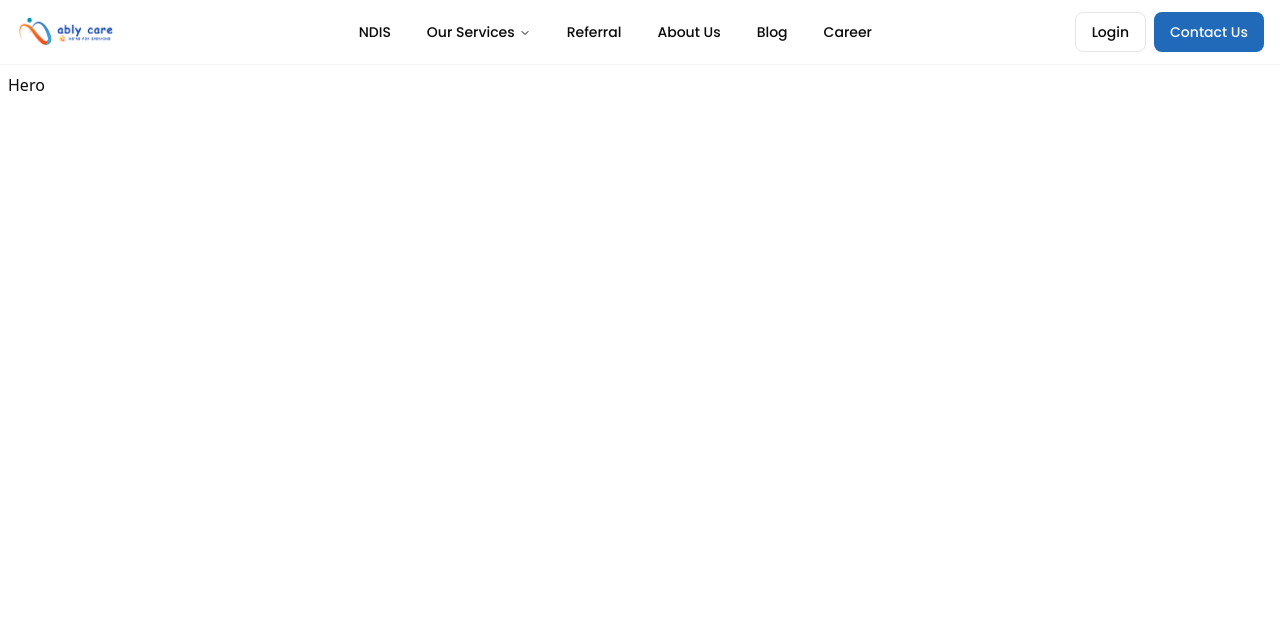
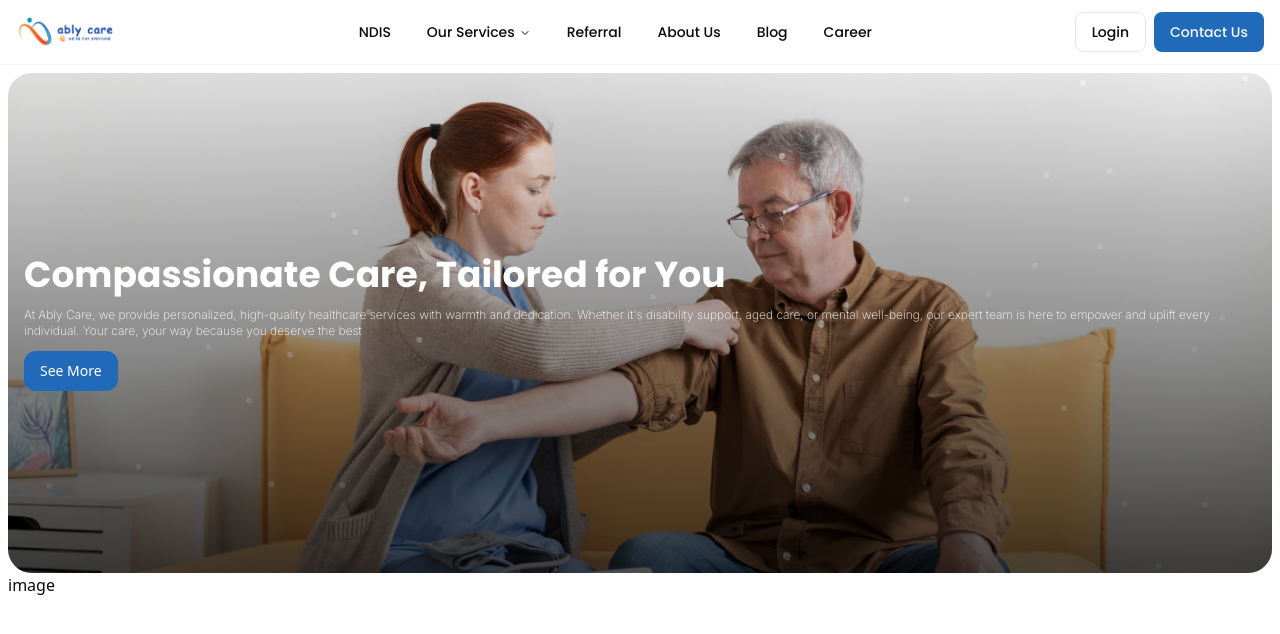
Before and after one commit to abhijithb200/ably-care-draft, a Next.js app: page / in a window 1280 px wide. Shown: the top 634 px of the page. Built offline with nearby package versions, Linux system fonts and the light colour scheme.

Commit message:
update : particle js added for next js

```diff
--- a/package.json
+++ b/package.json
@@ -11,6 +11,8 @@
   "dependencies": {
     "@radix-ui/react-navigation-menu": "^1.2.5",
     "@radix-ui/react-slot": "^1.1.2",
+    "@tsparticles/engine": "^3.8.1",
+    "@tsparticles/react": "^3.0.0",
     "class-variance-authority": "^0.7.1",
     "clsx": "^2.1.1",
     "lucide-react": "^0.481.0",
@@ -18,7 +20,8 @@
     "react": "^18",
     "react-dom": "^18",
     "tailwind-merge": "^3.0.2",
-    "tailwindcss-animate": "^1.0.7"
+    "tailwindcss-animate": "^1.0.7",
+    "tsparticles": "^3.8.1"
   },
   "devDependencies": {
     "@types/node": "^20",
--- /dev/null
+++ b/src/components/ParticlesBackground.tsx
@@ -0,0 +1,138 @@
+"use client";
+
+import { useEffect, useMemo, useState } from "react";
+import Particles, { initParticlesEngine } from "@tsparticles/react";
+import {
+  type Container,
+  type ISourceOptions,
+  MoveDirection,
+  OutMode,
+} from "@tsparticles/engine";
+import { loadSlim } from "@tsparticles/slim";
+
+const ParticlesBackground: React.FC = () => {
+  const [init, setInit] = useState(false);
+
+  useEffect(() => {
+    initParticlesEngine(async (engine) => {
+      await loadSlim(engine);
+    }).then(() => {
+      setInit(true);
+    });
+  }, []);
+
+  const options: ISourceOptions = useMemo(
+    () => ({
+      fullScreen:{
+        enable: false
+      },
+      fpsLimit: 120,
+      interactivity: {
+        events: {
+          onClick: {
+            enable: true,
+            mode: "push",
+          },
+          onHover: {
+            enable: true,
+            mode: "repulse",
+          },
+        },
+        modes: {
+          push: {
+            quantity: 4,
+          },
+          repulse: {
+            distance: 200,
+            duration: 0.4,
+          },
+        },
+      },
+        particles: {
+          number: {
+            value: 80,
+            density: {
+              enable: true,
+              value_area: 800
+            }
+          },
+          color: {
+            value: "#ffffff"
+          },
+          shape: {
+            type: "circle",
+            stroke: {
+              width: 0,
+              color: "#000000"
+            },
+            polygon: {
+              nb_sides: 5
+            },
+            image: {
+              src: "img/github.svg",
+              width: 100,
+              height: 100
+            }
+          },
+          opacity: {
+            value: 0.5,
+            random: false,
+            anim: {
+              enable: false,
+              speed: 1,
+              opacity_min: 0.1,
+              sync: false
+            }
+          },
+          size: {
+            value: 3,
+            random: true,
+            anim: {
+              enable: false,
+              speed: 40,
+              size_min: 0.1,
+              sync: false
+            }
+          },
+          line_linked: {
+            enable: false,
+            distance: 150,
+            color: "#ffffff",
+            opacity: 0.4,
+            width: 1
+          },
+          move: {
+            enable: true,
+            speed: 6,
+            direction: "none",
+            random: false,
+            straight: false,
+            out_mode: "out",
+            bounce: false,
+            attract: {
+              enable: false,
+              rotateX: 600,
+              rotateY: 1200
+            }
+          }
+        },
+      detectRetina: true,
+    }),
+    [],
+  );
+
+  if (init) {
+    return (
+      <Particles
+        id="tsparticles"
+        options={options}
+        width={"100px"}
+        height={"100px"}
+      />
+    );
+  }
+
+  return <></>;
+};
+
+export default ParticlesBackground;
--- a/src/components/home/Hero.tsx
+++ b/src/components/home/Hero.tsx
@@ -1,10 +1,43 @@
+import Image from "next/image";
+import { Button } from "../ui/button";
+import ParticlesBackground from "../ParticlesBackground";
+
 
 const Hero = () => {
   return (
     <>
-        Hero
+      <main className="w-full h-screen md:h-[500px] md:max-h-[800px] flex justify-center items-center">
+        <div className="relative w-full h-full lg:max-w-7xl rounded-3xl">
+          <div className="w-full h-full z-[3] flex flex-col items-start justify-center p-4 gap-3">
+            <h1 className="font-poppins text-white text-4xl font-bold">Compassionate Care, Tailored for You</h1>
+            <p className="text-white text-xs font-extralight font-inter">
+              At Ably Care, we provide personalized, high-quality healthcare
+              services with warmth and dedication. Whether it's disability
+              support, aged care, or mental well-being, our expert team is here
+              to empower and uplift every individual. Your care, your way
+              because you deserve the best
+            </p>
+            <Button className="bg-customAccent text-white hover:bg-customAccent/80 rounded-xl">See More</Button>
+          </div>
+          <div className="absolute top-0 left-0 w-full h-full lg:max-w-7xl rounded-3xl overflow-hidden z-[-1]">
+            <div className="absolute w-full h-full bg-gradient-to-t from-black/70 to-transparent z-[3]"></div>
+            <div className="absolute w-full h-full z-[2] overflow-hidden">
+              <ParticlesBackground/>
+            </div>
+            <div className="absolute w-full h-full z-[1]">
+              <Image
+                src="/images/hero-bg.jpg"
+                alt="Ably Care Logo"
+                fill
+                className="absolute w-full h-full object-cover"
+              />
+            </div>
+          </div>
+          image
+        </div>
+      </main>
     </>
-  )
-}
+  );
+};
 
-export default Hero
+export default Hero;
```
Also changed, not shown: 1 other file (tests, documents, lock files or other folders).
